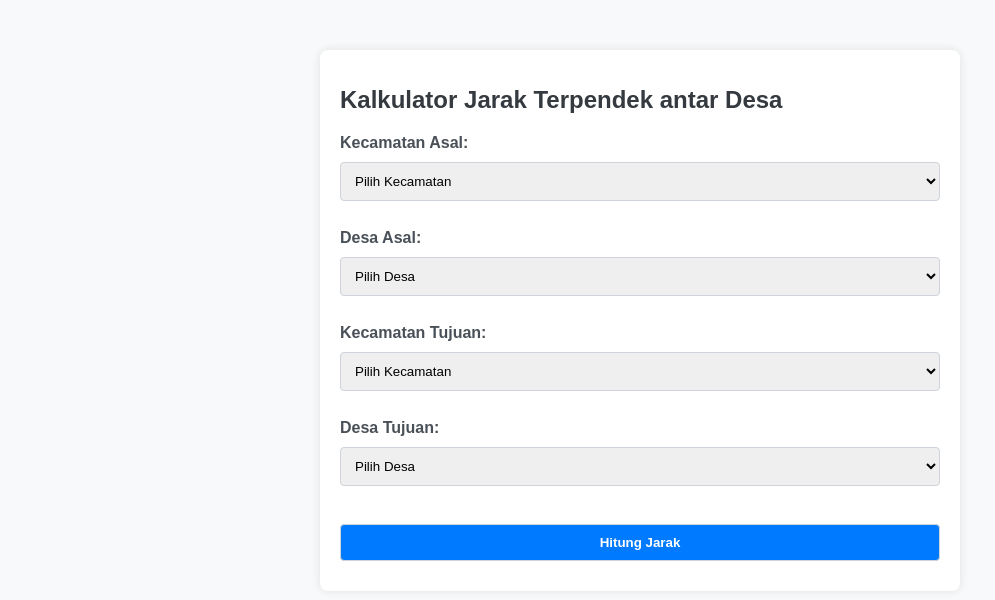
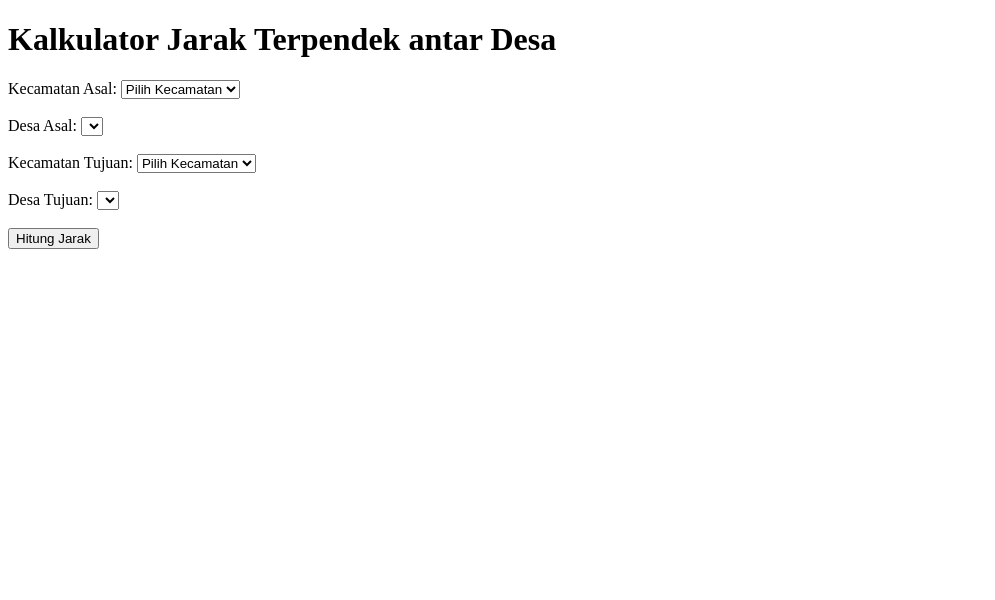
Before and after one commit to Iqbalarsa/Podes, a Flask app: template templates/index.html in a window 1280 px wide. Shown: the top 600 px of the page, without its empty margins (0-995 px from the left). Run offline with Flask 3, Linux system fonts and the light colour scheme; the template is opened without the code that fills it, so the values that code supplies are empty.

Commit message:
Update index.html

```diff
--- a/templates/index.html
+++ b/templates/index.html
@@ -4,41 +4,30 @@
     <meta charset="UTF-8">
     <meta name="viewport" content="width=device-width, initial-scale=1.0">
     <title>Shortest Path Between Desa</title>
-    <link rel="stylesheet" href="{{ url_for('static', filename='css/styles.css') }}">
 </head>
 <body>
-    <div class="container">
     <h1>Kalkulator Jarak Terpendek antar Desa</h1>
     <form id="pathForm" method="post">
         <label for="source_kec">Kecamatan Asal:</label>
         <select id="source_kec" name="source_kec" required>
-                <option value="" disabled selected>Pilih Kecamatan</option>
+            <option value="">Pilih Kecamatan</option>
             {% for kecamatan in kecamatan_names %}
                 <option value="{{ kecamatan }}">{{ kecamatan }}</option>
             {% endfor %}
         </select><br><br>
-
         <label for="source_desa">Desa Asal:</label>
-            <select id="source_desa" name="source_desa" required>
-                <option value="" disabled selected>Pilih Desa</option>
-            </select><br><br>
-
+        <select id="source_desa" name="source_desa" required></select><br><br>
         <label for="target_kec">Kecamatan Tujuan:</label>
         <select id="target_kec" name="target_kec" required>
-                <option value="" disabled selected>Pilih Kecamatan</option>
+            <option value="">Pilih Kecamatan</option>
             {% for kecamatan in kecamatan_names %}
                 <option value="{{ kecamatan }}">{{ kecamatan }}</option>
             {% endfor %}
         </select><br><br>
-
         <label for="target_desa">Desa Tujuan:</label>
-            <select id="target_desa" name="target_desa" required>
-                <option value="" disabled selected>Pilih Desa</option>
-            </select><br><br>
-
+        <select id="target_desa" name="target_desa" required></select><br><br>
         <input type="submit" value="Hitung Jarak">
     </form>
-    </div>
 
     <script>
         document.getElementById('source_kec').addEventListener('change', function() {
@@ -54,7 +43,7 @@
             .then(response => response.json())
             .then(data => {
                 var desaDropdown = document.getElementById('source_desa');
-                desaDropdown.innerHTML = '<option value="" disabled selected>Pilih Desa</option>';
+                desaDropdown.innerHTML = '';
                 data.desa_list.forEach(function(desa) {
                     var option = document.createElement('option');
                     option.text = desa;
@@ -77,7 +66,7 @@
             .then(response => response.json())
             .then(data => {
                 var desaDropdown = document.getElementById('target_desa');
-                desaDropdown.innerHTML = '<option value="" disabled selected>Pilih Desa</option>';
+                desaDropdown.innerHTML = '';
                 data.desa_list.forEach(function(desa) {
                     var option = document.createElement('option');
                     option.text = desa;
```
Lines whose indentation alone changed are shown as unchanged.
